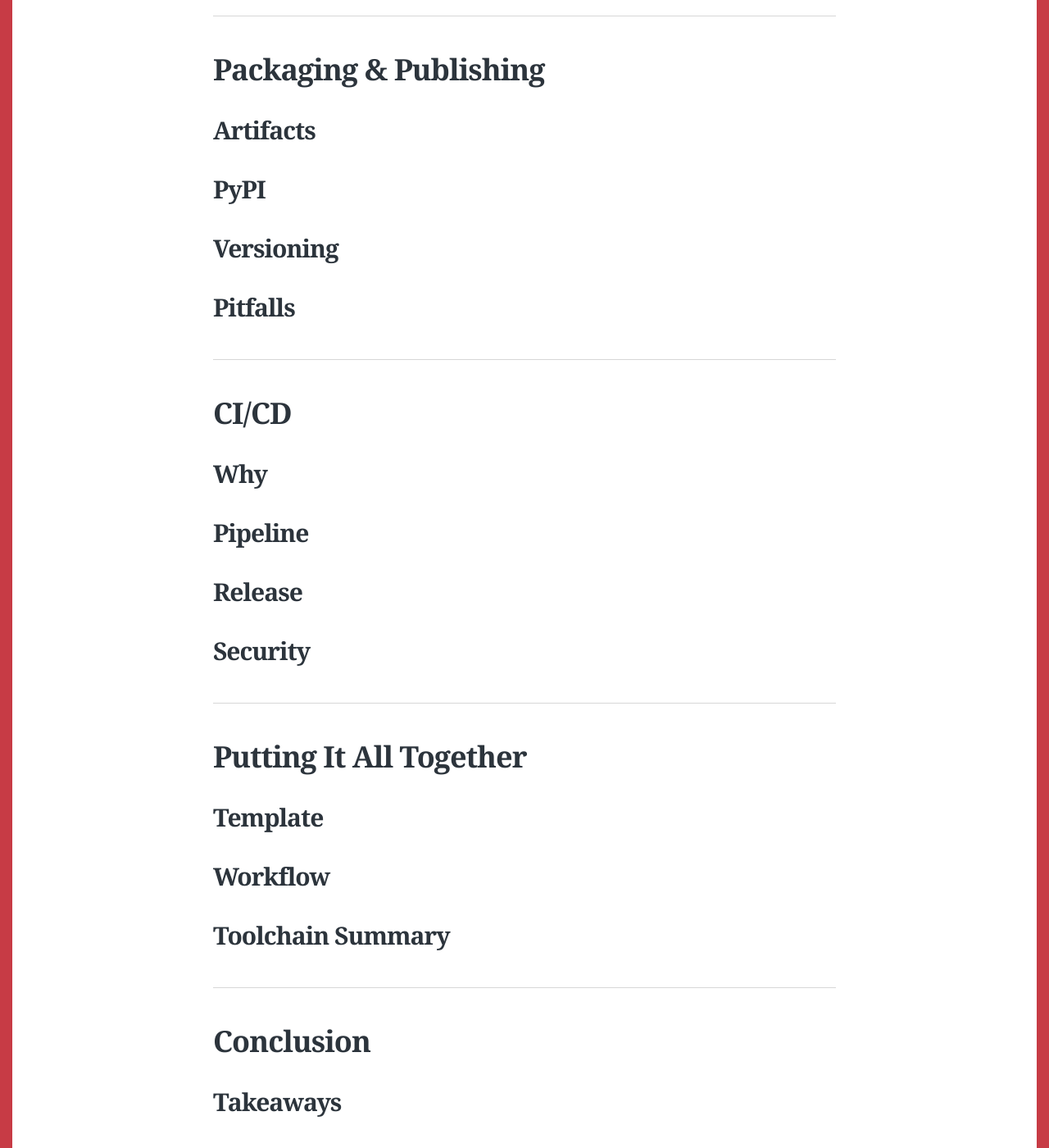
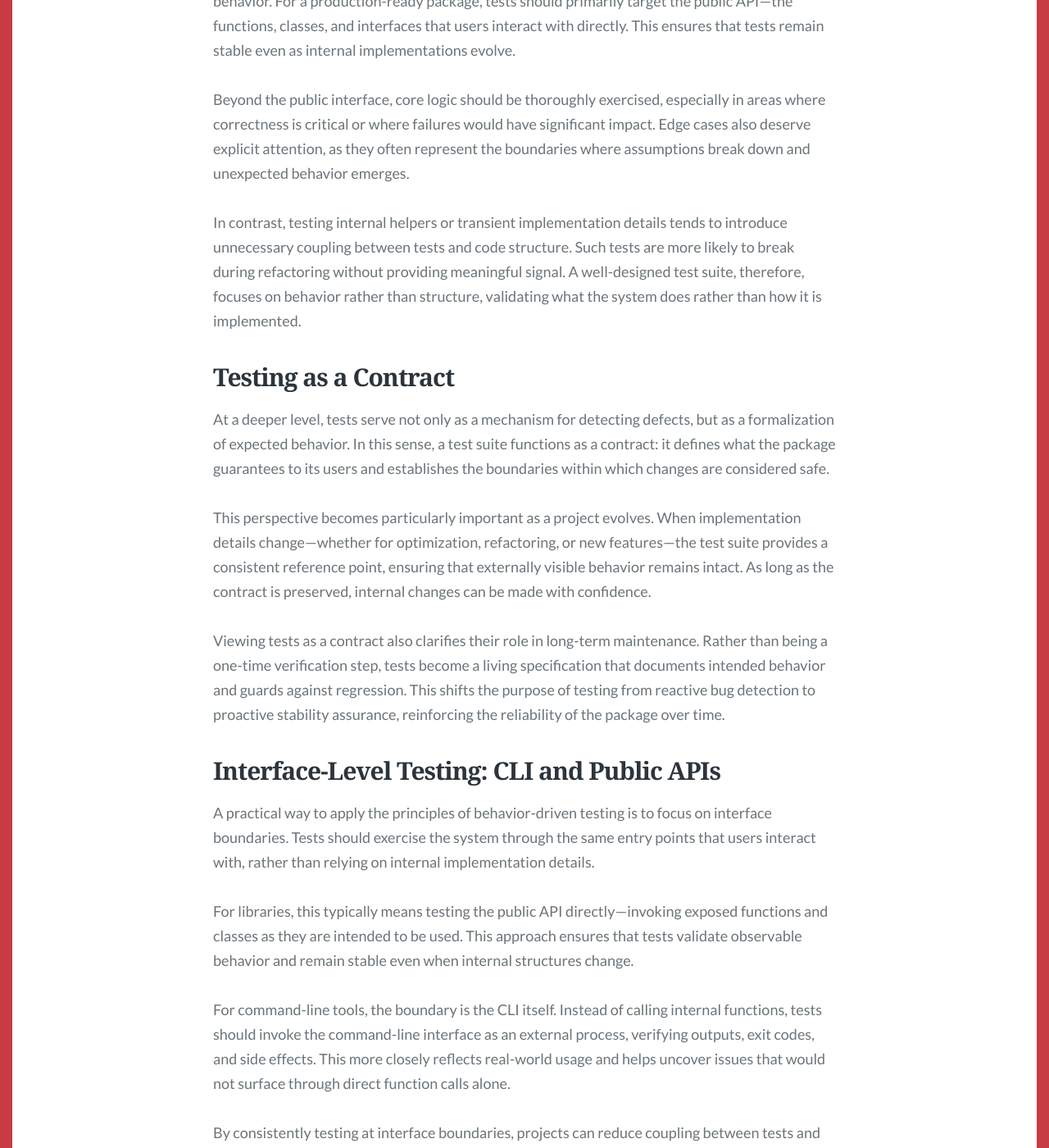
Before and after one commit to HuRuilizhen/HuRuilizhen.github.io, a Jekyll site: the page built from _posts/2026-03-30-Designing-a-Production-Ready-Python-Package.md, in a window 1280 px wide and 1400 px high, scrolled down 15785 px. Shown: the whole window at 82% size. Built offline with Jekyll 4.4.1, drawn with Linux system fonts in a browser that asks for light colours; some web fonts are replaced; comment, search, counter and statistics services are not loaded; some of the changed text lies outside the part shown.

Commit message:
snap(production-ready-python-package): finish testing section

```diff
--- a/_posts/2026-03-30-Designing-a-Production-Ready-Python-Package.md
+++ b/_posts/2026-03-30-Designing-a-Production-Ready-Python-Package.md
@@ -35,9 +35,10 @@ Python packaging has long been shaped by a fragmented ecosystem of loosely conne
   - [Ruff replaces](#ruff-replaces)
   - [Integration](#integration)
 - [Testing](#testing)
-  - [pytest](#pytest)
-  - [Structure](#structure)
-  - [CLI testing](#cli-testing)
+  - [What to Test](#what-to-test)
+  - [Testing as a Contract](#testing-as-a-contract)
+  - [Interface-Level Testing: CLI and Public APIs](#interface-level-testing-cli-and-public-apis)
+  - [Testing in CI](#testing-in-ci)
 - [Packaging & Publishing](#packaging-publishing)
   - [Artifacts](#artifacts)
   - [PyPI](#pypi)
@@ -304,11 +305,43 @@ Ultimately, effective integration shifts code quality from a developer responsib
 
 # Testing
 
-## pytest
+> Tips: Tests are not just for catching bugs, they define what correct behavior means and ensure that it remains stable over time.
 
-## Structure
+## What to Test
 
-## CLI testing
+A common mistake in testing is to focus on implementation details rather than observable behavior. For a production-ready package, tests should primarily target the public API—the functions, classes, and interfaces that users interact with directly. This ensures that tests remain stable even as internal implementations evolve.
+
+Beyond the public interface, core logic should be thoroughly exercised, especially in areas where correctness is critical or where failures would have significant impact. Edge cases also deserve explicit attention, as they often represent the boundaries where assumptions break down and unexpected behavior emerges.
+
+In contrast, testing internal helpers or transient implementation details tends to introduce unnecessary coupling between tests and code structure. Such tests are more likely to break during refactoring without providing meaningful signal. A well-designed test suite, therefore, focuses on behavior rather than structure, validating what the system does rather than how it is implemented.
+
+## Testing as a Contract
+
+At a deeper level, tests serve not only as a mechanism for detecting defects, but as a formalization of expected behavior. In this sense, a test suite functions as a contract: it defines what the package guarantees to its users and establishes the boundaries within which changes are considered safe.
+
+This perspective becomes particularly important as a project evolves. When implementation details change—whether for optimization, refactoring, or new features—the test suite provides a consistent reference point, ensuring that externally visible behavior remains intact. As long as the contract is preserved, internal changes can be made with confidence.
+
+Viewing tests as a contract also clarifies their role in long-term maintenance. Rather than being a one-time verification step, tests become a living specification that documents intended behavior and guards against regression. This shifts the purpose of testing from reactive bug detection to proactive stability assurance, reinforcing the reliability of the package over time.
+
+## Interface-Level Testing: CLI and Public APIs
+
+A practical way to apply the principles of behavior-driven testing is to focus on interface boundaries. Tests should exercise the system through the same entry points that users interact with, rather than relying on internal implementation details.
+
+For libraries, this typically means testing the public API directly—invoking exposed functions and classes as they are intended to be used. This approach ensures that tests validate observable behavior and remain stable even when internal structures change.
+
+For command-line tools, the boundary is the CLI itself. Instead of calling internal functions, tests should invoke the command-line interface as an external process, verifying outputs, exit codes, and side effects. This more closely reflects real-world usage and helps uncover issues that would not surface through direct function calls alone.
+
+By consistently testing at interface boundaries, projects can reduce coupling between tests and implementation, improve the reliability of test results, and ensure that the system behaves correctly from the user’s perspective. This aligns testing with actual usage patterns, making it both more robust and more meaningful.
+
+## Testing in CI
+
+Defining what to test and how to structure tests is only part of the equation. To be effective, testing must be consistently enforced across all changes, which is where CI plays a central role.
+
+Local testing provides fast feedback, but it ultimately depends on developer discipline and can be bypassed, whether intentionally or unintentionally. CI, in contrast, establishes an automated and consistent execution environment where tests are run on every change, ensuring that all contributions are validated against the same standards.
+
+By integrating tests into the CI pipeline—typically as a required step for pull requests—projects can enforce correctness as a non-negotiable condition for merging code. This transforms testing from a best-effort practice into a guaranteed property of the development process, preventing regressions and maintaining stability over time.
+
+In this model, testing is no longer an isolated activity but an integral part of the delivery pipeline. Combined with automated code quality checks, it forms a comprehensive validation layer that ensures both correctness and consistency before code reaches production.
 
 ---
 
```
